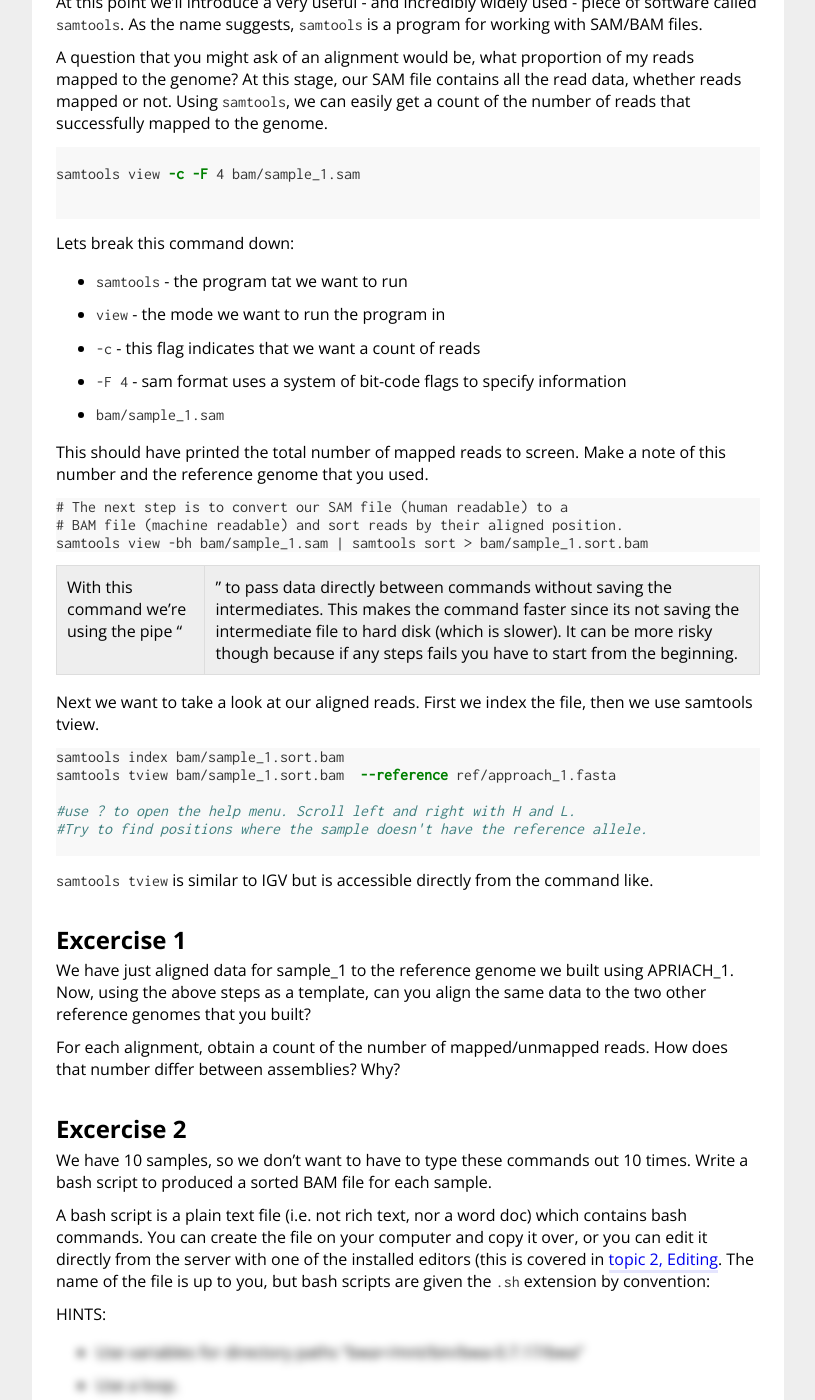
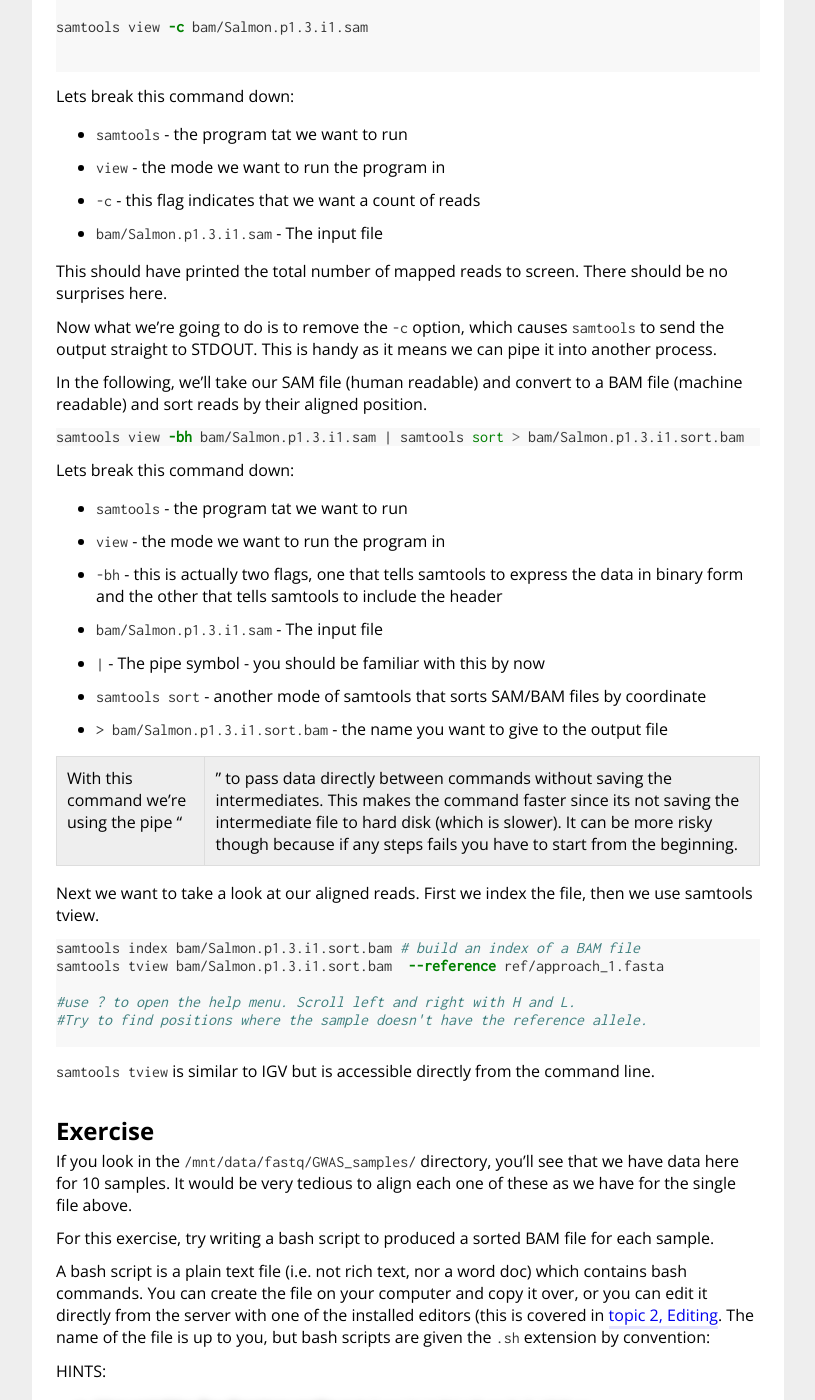
Before and after one commit to UBC-biol525D/UBC-biol525D.github.io, a Jekyll site: the page built from Topic_5/readme.md, in a window 1280 px wide and 1400 px high, scrolled down 2293 px. Shown: the whole window, without its empty margins (232-1047 px from the left). Built offline with Jekyll 4.4.1, drawn with Linux system fonts in a browser that asks for light colours; our own code applies the rules of GitHub Pages for plain Markdown files; some of the changed text lies outside the part shown.

Commit message:
made last minute tutorial changes

````diff
--- a/Topic_5/readme.md
+++ b/Topic_5/readme.md
@@ -10,47 +10,32 @@
 * [Slides](./Topic 4.pdf)
 
 
-Today we're going to align sequence data to a reference genome useing BWA and explore what a BAM file is.
+Today we're going to align sequence data to a reference genome using BWA and explore what a BAM file is.
 
-The first step is to set up a directory structure so the resulting files will be organized and copy the raw data to your home directory.
+Let's set up a directory structure so the resulting files will be organized and copy the raw data to your home directory.
 
 ```bash
 
 # Navigate to your working directory
 cd ~
 
-# Copy the reference directory to your working directory
+# Copy the reference genome to your working directory
 cp -r /mnt/data/fasta ./
 
 # Copy the fastq files to your working directory
-cp -r /mnt/data/fastq ./
+cp -r /mnt/data/GWAS_samples/ ./
 
 # Make a new directory for your resulting BAM files
 mkdir bam
 ```
+We are going to work with the true genome of the species that you explored yesterday because we have limited time. However, can you think of how the choice of assembly would affect the mapping of our data?
 
-
-Once that is done, we have to index our reference genomes.
-
-We are going to work with three of the reference genomes that you explored yesterday.
-
-We are going to use the reference genomes built using `approach 1` and `approach 2` as well as the actual genome.
-
-* approach_1.fasta
-
-* approach_2.fasta
-
-* true_genome.fasta
-
+First let's index our reference genome.
 
 ```bash
 # Index the references for BWA.
 
-bwa index ref/approach_1.fasta
-
-bwa index ref/approach_2.fasta
-
-bwa index ref/true_genome.fasta
+bwa index ref/SalmonReference.fasta
 
 ```
 
@@ -62,22 +47,21 @@
 ```bash
 
 /usr/bin/bwa mem \
-  ref/approach_1.fasta \
-  fastq/sample_1.R1.fastq.gz \
-  fastq/sample_1.R2.fastq.gz \
+  ref/SalmonReference.fasta \
+  GWAS_samples/Salmon.p1.3.i1.400000_R1.fastq.gz \
+  GWAS_samples/Salmon.p1.3.i1.400000_R2.fastq.gz \
   -t 2 \
   -R '@RG\tID:sample_1\tSM:1\tPL:illumina\tPU:biol525d\tLB:sample_1_library' \
-  > bam/sample_1.sam
+  > bam/Salmon.p1.3.i1.sam
 
 ```
-
-
+*This will take a few moments to run*
 
 
 Lets break this command down since it has several parts:
 **/usr/bin/bwa** <= We're calling the program _bwa_ from the directory _/usr/bin/_. This is the full path to that program so you can call this no matter where you are in the file system.
 
-* **mem** <= This is the bwa command we are calling. It is specific to bwa and not a unix command.
+* **mem** <= This is the mode of bwa we are running. It is an option specific to bwa and not a Unix command.
 
 * **\\** <= Having this at the end of the line tells the shell that the line isn't finished and keeps going. You don't need to use this when typing commands in, but it helps break up really long commands and keeps your code more organized.
 
@@ -91,7 +75,7 @@
 
 * **-R '@RG\tID:sample_1\tSM:1\tPL:illumina\tPU:biol525d\tLB:sample_1_library'** <= This is adding read group information to the resulting SAM file. Read group information lets other programs know what the sample name along with other factors. It is necessary for GATK to run later on.
 
-* **> bam/sample_1.sam** <= This is directing the output of the program into the file bam/sample_1.sam
+* **> bam/Salmon.p1.3.i1.sam** <= This is directing the output of the program into the file bam/Salmon.p1.3.i1.sam
 
 We now have our reads aligned to the genome in a human readable format (SAM) instead of binary format (bam) which we will use later. Generally we keep our data in BAM format because its more compressed but we can use this opportunity to better understand the format.
 
@@ -101,7 +85,7 @@
 ```bash
 
 # Let's view that SAM file
-less -S bam/sample_1.sam
+less -S bam/Salmon.p1.3.i1.sam
 # Notice the @PG line that includes the program call that created the SAM file.
 # This is useful for record keeping.
 
@@ -110,9 +94,10 @@
 
 ### Questions:
 1. How are reads ordered in the SAM file?
-2. What does the 6th column represent? What would the string "1S93M6S" mean?
+2. What does the 6th column represent? What would the string "3M1I3M1D5M" tell you?
 3. What are three possible reasons why mapping quality could be low for a particular read?
 
+____________________________
 
 At this point we'll introduce a very useful - and incredibly widely used - piece of software called `samtools`. As the name suggests, `samtools` is a program for working with SAM/BAM files.
 
@@ -121,7 +106,7 @@
 
 ```bash
 
-samtools view -c -F 4 bam/sample_1.sam
+samtools view -c bam/Salmon.p1.3.i1.sam
 
 
 ```
@@ -130,49 +115,56 @@
 * `samtools`  - the program tat we want to run
 * `view` - the mode we want to run the program in
 * `-c` - this flag indicates that we want a count of reads
-* `-F 4` - sam format uses a system of bit-code flags to specify information
-* `bam/sample_1.sam`
+* `bam/Salmon.p1.3.i1.sam` - The input file
 
 
-This should have printed the total number of mapped reads to screen. Make a note of this number and the reference genome that you used.
+This should have printed the total number of mapped reads to screen. There should be no surprises here.
+
+Now what we're going to do is to remove the `-c` option, which causes `samtools` to send the output straight to STDOUT. This is handy as it means we can pipe it into another process.
+
+In the following, we'll take our SAM file (human readable) and convert to a BAM file (machine readable) and sort reads by their aligned position.
+
+```bash
+samtools view -bh bam/Salmon.p1.3.i1.sam | samtools sort > bam/Salmon.p1.3.i1.sort.bam
+```
 
 
-```
-# The next step is to convert our SAM file (human readable) to a
-# BAM file (machine readable) and sort reads by their aligned position.
-samtools view -bh bam/sample_1.sam | samtools sort > bam/sample_1.sort.bam
-```
+Lets break this command down:
+* `samtools`  - the program tat we want to run
+* `view` - the mode we want to run the program in
+* `-bh` - this is actually two flags, one that tells samtools to express the data in binary form and the other that tells samtools to include the header
+* `bam/Salmon.p1.3.i1.sam` - The input file
+* `|` - The pipe symbol - you should be familiar with this by now
+* `samtools sort` - another mode of samtools that sorts SAM/BAM files by coordinate
+* `> bam/Salmon.p1.3.i1.sort.bam` - the name you want to give to the output file
+
 
 With this command we're using the pipe "|" to pass data directly between commands without saving the intermediates. This makes the command faster since its not saving the intermediate file to hard disk (which is slower). It can be more risky though because if any steps fails you have to start from the beginning.
-
 
 Next we want to take a look at our aligned reads. First we index the file, then we use samtools tview.
 
 ```bash
-samtools index bam/sample_1.sort.bam
-samtools tview bam/sample_1.sort.bam  --reference ref/approach_1.fasta
+samtools index bam/Salmon.p1.3.i1.sort.bam # build an index of a BAM file
+samtools tview bam/Salmon.p1.3.i1.sort.bam  --reference ref/approach_1.fasta
 
 #use ? to open the help menu. Scroll left and right with H and L.
 #Try to find positions where the sample doesn't have the reference allele.
 
 ```
 
-`samtools tview` is similar to IGV but is accessible directly from the command like.
+`samtools tview` is similar to IGV but is accessible directly from the command line.
 
-## Excercise 1
 
-We have just aligned data for sample_1 to the reference genome we built using APRIACH_1. Now, using the above steps as a template, can you align the same data to the two other reference genomes that you built?
+## Exercise
 
-For each alignment, obtain a count of the number of mapped/unmapped reads. How does that number differ between assemblies? Why?
+If you look in the `/mnt/data/fastq/GWAS_samples/` directory, you'll see that we have data here for 10 samples. It would be very tedious to align each one of these as we have for the single file above.
 
-## Excercise 2
-
-We have 10 samples, so we don't want to have to type these commands out 10 times. Write a bash script to produced a sorted BAM file for each sample.
+For this exercise, try writing a bash script to produced a sorted BAM file for each sample.
 
 A bash script is a plain text file (i.e. not rich text, nor a word doc) which contains bash commands. You can create the file on your computer and copy it over, or you can edit it directly from the server with one of the installed editors (this is covered in [topic 2, Editing](../Topic_2/#editing). The name of the file is up to you, but bash scripts are given the `.sh` extension by convention:
 
 HINTS:
-  * Use variables for directory paths "bwa=/mnt/bin/bwa-0.7.17/bwa"
+  * Use variables for directory paths e.g. `bwa=/mnt/bin/bwa-0.7.17/bwa`
   * Use a loop.
   {: .spoiler}
 
@@ -201,14 +193,15 @@
 <summary markdown="span">**Answer**
 </summary>
 ```bash
-  #First set up variable names
+  # First set up variable names
+  # These may be slightly different on the VMs
   bam=~/bam
   fastq=~/fastq
   bwa=/usr/bin/bwa
-  ref_file=~/ref/HanXRQr1.0-20151230.1mb.fa
+  ref_file=~/fasta/SalmonReference.fasta
 
   #Then get a list of sample names, without suffixes
-  ls $fastq | grep R1.fastq.gz | sed s/.R1.fastq.gz//g > $bam/samplelist.txt
+  ls $fastq | grep R1.fastq.gz | sed s/_R1.fastq.gz//g > $bam/samplelist.txt
 
   #Then loop through the samples
   while read name
@@ -216,8 +209,8 @@
     $bwa mem \
     -R "@RG\tID:$name\tSM:$name\tPL:ILLUMINA" \
     $ref_file \
-    $fastq/$name.R1.fastq.gz \
-    $fastq/$name.R2.fastq.gz \
+    $fastq/${name}_R1.fastq.gz \
+    $fastq/${name}_R2.fastq.gz \
     -t 1 > $bam/$name.sam;
 
     samtools view -bh $bam/$name.sam |\
````
Also changed, not shown: other parts of Topic_5/readme.md (+1 -1 lines), Topic_6/new_tutorial.md (+4 -2 lines).
